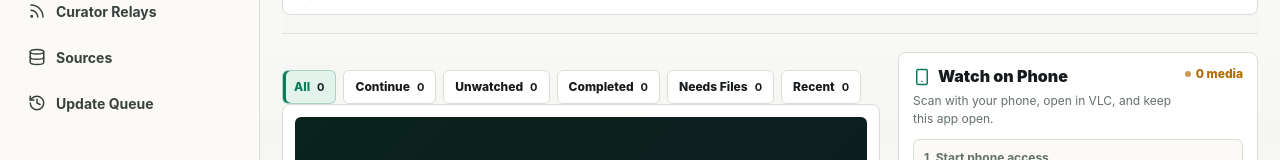
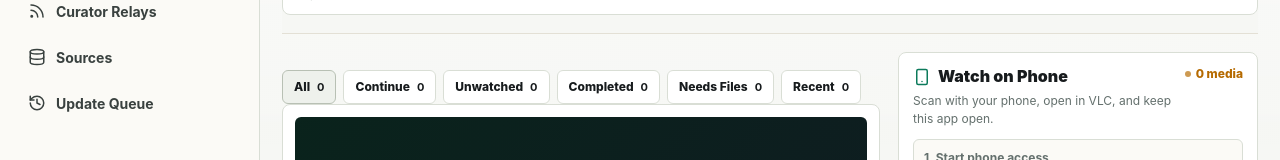
Before and after one commit to ilm-seeker/duroos-watcher, a React (Vite) app: page / in a window 1280 px wide. Shown: the part 135-295 px from the top of the page. Built offline with nearby package versions, Linux system fonts and the light colour scheme.

Commit message:
Fix media flicker and active filter styling

```diff
--- a/src/App.tsx
+++ b/src/App.tsx
@@ -526,6 +526,9 @@ const App = () => {
     ],
   );
   const selectedMediaFile = selectedLesson ? mediaByLessonId.get(selectedLesson.id) : undefined;
+  const selectedMediaLessonId = selectedLesson?.id ?? "";
+  const selectedMediaContentType = selectedLesson?.contentType;
+  const selectedMediaFileId = selectedMediaFile?.id ?? "";
 
   useEffect(() => {
     let isMounted = true;
@@ -533,13 +536,13 @@ const App = () => {
     setSelectedMediaUrl("");
     setSelectedMediaError("");
 
-    if (!selectedLesson || !selectedMediaFile || selectedLesson.contentType === "post") {
+    if (!selectedMediaLessonId || !selectedMediaFileId || selectedMediaContentType === "post") {
       return () => {
         isMounted = false;
       };
     }
 
-    resolveMediaFileUrl(selectedMediaFile.id)
+    resolveMediaFileUrl(selectedMediaFileId)
       .then((url) => {
         if (isMounted) {
           setSelectedMediaUrl(url);
@@ -557,7 +560,7 @@ const App = () => {
     return () => {
       isMounted = false;
     };
-  }, [selectedLesson, selectedMediaFile]);
+  }, [selectedMediaContentType, selectedMediaFileId, selectedMediaLessonId]);
 
   const phoneEligibleMediaCount = snapshot.lessons.filter((lesson) => {
     const mediaFile = mediaByLessonId.get(lesson.id);
@@ -2012,7 +2015,7 @@ const PlayerSurface = ({
       element.currentTime = progressSeconds;
       lastSavedSecondRef.current = progressSeconds;
     }
-    if (duration) {
+    if (duration && duration !== lesson.durationSeconds) {
       onSaveWatchState(lesson.id, progressSeconds, duration, false);
     }
   };
--- a/src/styles.css
+++ b/src/styles.css
@@ -512,8 +512,7 @@ button:focus-visible {
   font-weight: 800;
   transition:
     background 140ms ease,
-    border-color 140ms ease,
-    box-shadow 140ms ease;
+    border-color 140ms ease;
 }
 
 .scope-chip strong {
@@ -521,16 +520,17 @@ button:focus-visible {
   font-size: 11px;
 }
 
-.scope-chip-active,
 .filter-chip:hover,
 .scope-chip:hover {
-  border-color: rgba(12, 122, 91, 0.28);
-  background: var(--emerald-soft);
-  color: var(--emerald);
+  border-color: var(--line-strong);
+  background: var(--surface-muted);
+  color: var(--ink);
 }
 
 .scope-chip-active {
-  box-shadow: inset 3px 0 0 var(--emerald);
+  border-color: var(--line-strong);
+  background: var(--surface-muted);
+  color: var(--ink);
 }
 
 .lesson-row,
```
